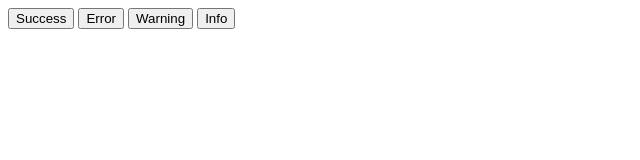
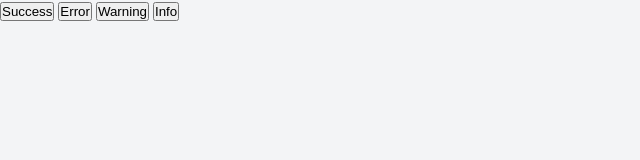
Before and after one commit to thealexcesar/curriculofacil, a plain HTML site: page src/index.html in a window 1280 px wide. Shown: the whole page, without its empty margins (0-640 px from the left). Drawn offline with nearby package versions, Linux system fonts and the light colour scheme.

Commit message:
feat: add design system — CSS tokens, typography, spacing, shadows, theme-ready

```diff
--- a/src/css/style.css
+++ b/src/css/style.css
@@ -1,10 +1,166 @@
+/* ============================================================
+   DESIGN SYSTEM — Currículo Fácil
+   Light theme default. Dark theme ready (uncomment to enable).
+   ============================================================ */
 
+:root {
+    /* --- Brand --- */
+    --color-primary:          #1e3a8a;
+    --color-primary-hover:    #1e40af;
+    --color-primary-light:    #eff6ff;
+    --color-primary-text:     #1d4ed8;
 
+    --color-secondary:        #6b7280;
+    --color-secondary-hover:  #4b5563;
+
+    --color-accent:           #0ea5e9;
+    --color-accent-hover:     #0284c7;
+
+    /* --- Feedback --- */
+    --color-success:          #16a34a;
+    --color-success-hover:    #15803d;
+    --color-success-light:    #f0fdf4;
+    --color-success-text:     #15803d;
+
+    --color-danger:           #dc2626;
+    --color-danger-hover:     #b91c1c;
+    --color-danger-light:     #fef2f2;
+    --color-danger-text:      #b91c1c;
+
+    --color-warning:          #d97706;
+    --color-warning-hover:    #b45309;
+    --color-warning-light:    #fffbeb;
+    --color-warning-text:     #b45309;
+
+    --color-info:             #2563eb;
+    --color-info-light:       #eff6ff;
+    --color-info-text:        #1d4ed8;
+
+    /* --- Neutrals --- */
+    --color-bg:               #f3f4f6;
+    --color-surface:          #ffffff;
+    --color-surface-alt:      #f9fafb;
+    --color-border:           #e5e7eb;
+    --color-border-strong:    #d1d5db;
+
+    /* --- Text --- */
+    --color-text:             #111827;
+    --color-text-secondary:   #4b5563;
+    --color-text-muted:       #6b7280;
+    --color-text-placeholder: #9ca3af;
+    --color-text-inverse:     #ffffff;
+
+    /* --- Focus --- */
+    --color-focus-ring:       rgba(14, 165, 233, 0.30);
+    --border-focus:           var(--color-accent);
+
+    /* --- Radius --- */
+    --radius-xs:  4px;
+    --radius-sm:  6px;
+    --radius-md:  8px;
+    --radius-lg:  12px;
+    --radius-xl:  16px;
+    --radius-full:9999px;
+
+    /* --- Shadow --- */
+    --shadow-xs:  0 1px 2px rgba(0,0,0,0.05);
+    --shadow-sm:  0 1px 4px rgba(0,0,0,0.08);
+    --shadow-md:  0 4px 12px rgba(0,0,0,0.10);
+    --shadow-lg:  0 8px 32px rgba(0,0,0,0.12);
+
+    /* --- Spacing --- */
+    --space-1:  4px;
+    --space-2:  8px;
+    --space-3:  12px;
+    --space-4:  16px;
+    --space-5:  20px;
+    --space-6:  24px;
+    --space-8:  32px;
+    --space-10: 40px;
+    --space-12: 48px;
+
+    /* --- Typography --- */
+    --font-family: 'Inter', sans-serif;
+    --font-size-xs:   11px;
+    --font-size-sm:   13px;
+    --font-size-md:   14px;
+    --font-size-lg:   16px;
+    --font-size-xl:   18px;
+    --font-size-2xl:  22px;
+    --font-size-3xl:  28px;
+    --font-weight-normal:   400;
+    --font-weight-medium:   500;
+    --font-weight-semibold: 600;
+    --font-weight-bold:     700;
+    --line-height-tight:  1.25;
+    --line-height-normal: 1.5;
+    --line-height-relaxed:1.75;
+
+    /* --- Transition --- */
+    --transition-fast:   0.10s ease;
+    --transition-normal: 0.15s ease;
+    --transition-slow:   0.25s ease;
+    --transition-bounce: 0.3s cubic-bezier(0.34, 1.56, 0.64, 1);
+}
+
+/* ============================================================
+   DARK THEME — uncomment + add class="theme-dark" to <html>
+   ============================================================ */
+/*
+.theme-dark {
+  --color-primary:         #3b82f6;
+  --color-primary-hover:   #60a5fa;
+  --color-primary-light:   rgba(59,130,246,0.12);
+  --color-primary-text:    #93c5fd;
+  --color-accent:          #38bdf8;
+  --color-bg:              #0f172a;
+  --color-surface:         #1e293b;
+  --color-surface-alt:     #0f172a;
+  --color-border:          #334155;
+  --color-border-strong:   #475569;
+  --color-text:            #f1f5f9;
+  --color-text-secondary:  #cbd5e1;
+  --color-text-muted:      #94a3b8;
+  --color-text-placeholder:#64748b;
+  --shadow-sm: 0 1px 4px rgba(0,0,0,0.3);
+  --shadow-md: 0 4px 12px rgba(0,0,0,0.4);
+  --shadow-lg: 0 8px 32px rgba(0,0,0,0.5);
+}
+*/
+
+/* ============================================================
+   RESET
+   ============================================================ */
+*, *::before, *::after {
+    box-sizing: border-box;
+    margin: 0;
+    padding: 0;
+}
+
+html {
+    font-size: 16px;
+    -webkit-text-size-adjust: 100%;
+}
+
+body {
+    font-family: var(--font-family);
+    font-size: var(--font-size-md);
+    font-weight: var(--font-weight-normal);
+    color: var(--color-text);
+    background: var(--color-bg);
+    line-height: var(--line-height-normal);
+    -webkit-font-smoothing: antialiased;
+    -moz-osx-font-smoothing: grayscale;
+}
+
+/* ============================================================
+   TOAST — component styles (JS handles positioning/colors)
+   ============================================================ */
 .toast-inner {
     display: flex;
     align-items: flex-start;
-    gap: 12px;
-    padding: 14px 16px;
+    gap: var(--space-3);
+    padding: var(--space-3) var(--space-4);
 }
 
 .toast-icon {
@@ -14,20 +170,18 @@
     margin-top: 1px;
 }
 
-.toast-body {
-    flex: 1;
-}
+.toast-body { flex: 1; }
 
 .toast-title {
-    font-size: 14px;
-    font-weight: 600;
+    font-size: var(--font-size-md);
+    font-weight: var(--font-weight-semibold);
     color: #fff;
     margin-bottom: 2px;
 }
 
 .toast-message {
-    font-size: 13px;
-    line-height: 1.4;
+    font-size: var(--font-size-sm);
+    line-height: var(--line-height-normal);
 }
 
 .toast-close {
@@ -39,9 +193,8 @@
     display: flex;
     align-items: center;
     flex-shrink: 0;
-    transition: color 0.15s;
+    transition: color var(--transition-normal);
 }
-
 .toast-close:hover { color: #fff; }
 
 .toast-progress {
```
